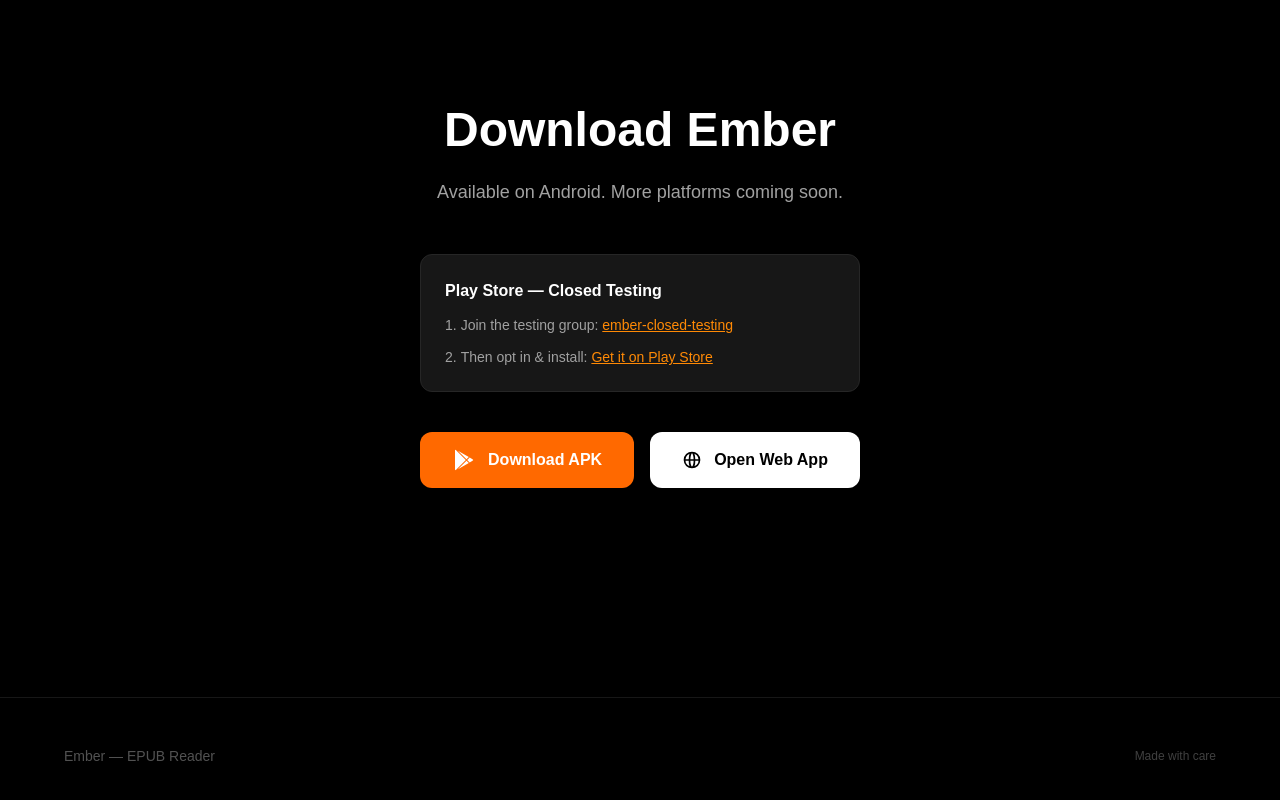
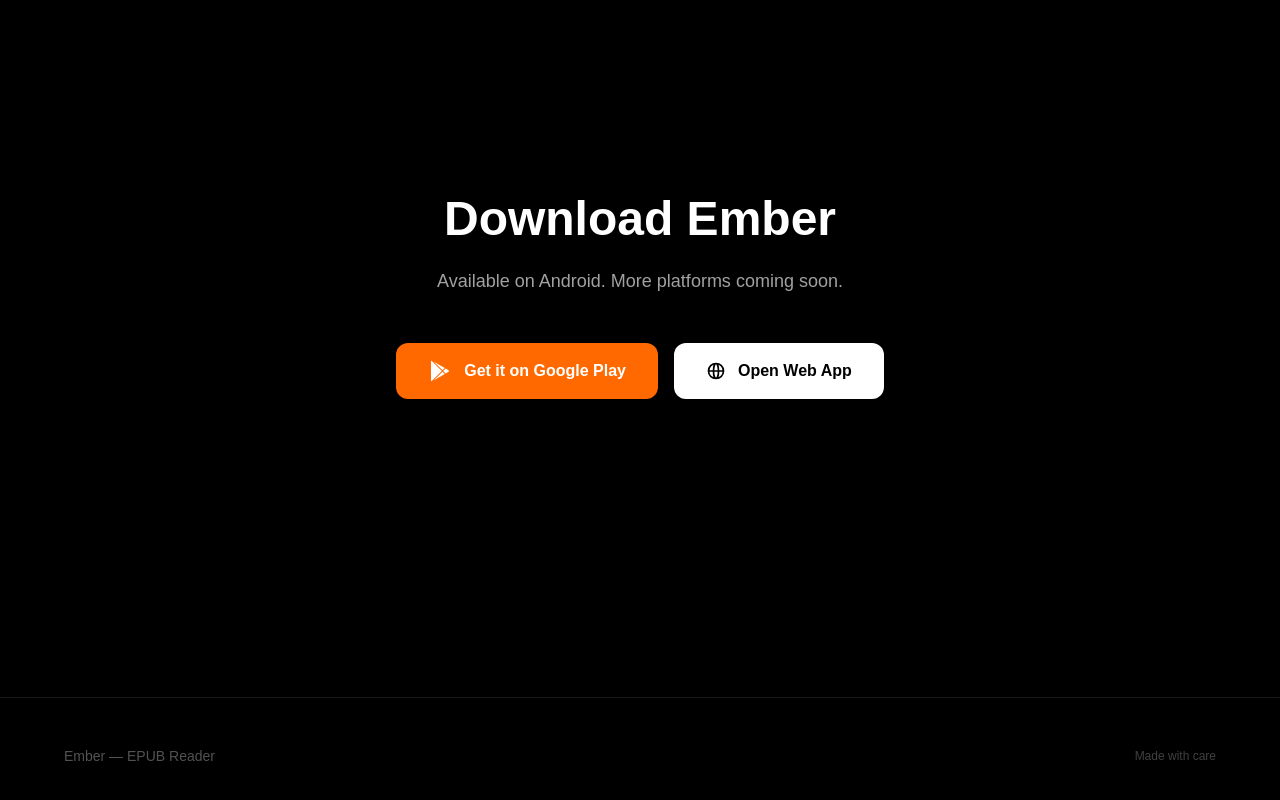
Before and after one commit to devansharora18/ember, a React (Vite) app in the folder landing/: page / in a window 1280 px wide. Shown: the part 8408-9208 px from the top of the page. Built offline with nearby package versions, Linux system fonts and the light colour scheme.

Commit message:
feat: playstore link on landing

```diff
--- a/landing/src/App.tsx
+++ b/landing/src/App.tsx
@@ -126,45 +126,18 @@
               Available on Android. More platforms coming soon.
             </p>
 
-            <div className="mb-8 md:mb-10 p-5 md:p-6 bg-neutral-900 border border-neutral-800 rounded-xl text-left">
-              <h3 className="text-white font-semibold text-sm md:text-base mb-3">Play Store — Closed Testing</h3>
-              <ol className="text-neutral-400 text-xs md:text-sm space-y-3 list-decimal list-inside">
-                <li>
-                  <span>Join the testing group: </span>
-                  <a
-                    href="https://groups.google.com/g/ember-closed-testing"
-                    target="_blank"
-                    rel="noopener noreferrer"
-                    className="text-orange-400 hover:text-orange-300 underline transition-colors"
-                  >
-                    ember-closed-testing
-                  </a>
-                </li>
-                <li>
-                  <span>Then opt in &amp; install: </span>
-                  <a
-                    href="https://play.google.com/apps/testing/in.devansharora.ember"
-                    target="_blank"
-                    rel="noopener noreferrer"
-                    className="text-orange-400 hover:text-orange-300 underline transition-colors"
-                  >
-                    Get it on Play Store
-                  </a>
-                </li>
-              </ol>
-            </div>
-
             <div className="flex flex-col items-center gap-6 md:gap-8">
               <div className="flex flex-col sm:flex-row gap-3 md:gap-4 justify-center w-full max-w-xs sm:max-w-none">
                 <a
-                  href={`${baseUrl}ember.apk`}
-                  download
+                  href="https://play.google.com/store/apps/details?id=in.devansharora.ember"
+                  target="_blank"
+                  rel="noopener noreferrer"
                   className="inline-flex items-center justify-center gap-3 px-6 md:px-8 py-3.5 md:py-4 bg-orange-500 text-white text-sm md:text-base font-semibold rounded-xl hover:bg-orange-400 transition-colors duration-200 cursor-pointer"
                 >
                   <svg className="w-5 h-5 md:w-6 md:h-6" viewBox="0 0 24 24" fill="currentColor">
                     <path d="M3.609 1.814L13.792 12 3.61 22.186a.996.996 0 0 1-.61-.92V2.734a1 1 0 0 1 .609-.92zm10.89 10.893l2.302 2.302-10.937 6.333 8.635-8.635zm3.199-3.199l2.807 1.626a1 1 0 0 1 0 1.732l-2.807 1.626L15.206 12l2.492-2.492zM5.864 2.658L16.8 8.99l-2.302 2.302-8.635-8.634z"/>
                   </svg>
-                  Download APK
+                  Get it on Google Play
                 </a>
                 <a
                   href="https://ember.devansharora.in"
```
Also changed, not shown: 1 other file (tests, documents, lock files or other folders).
